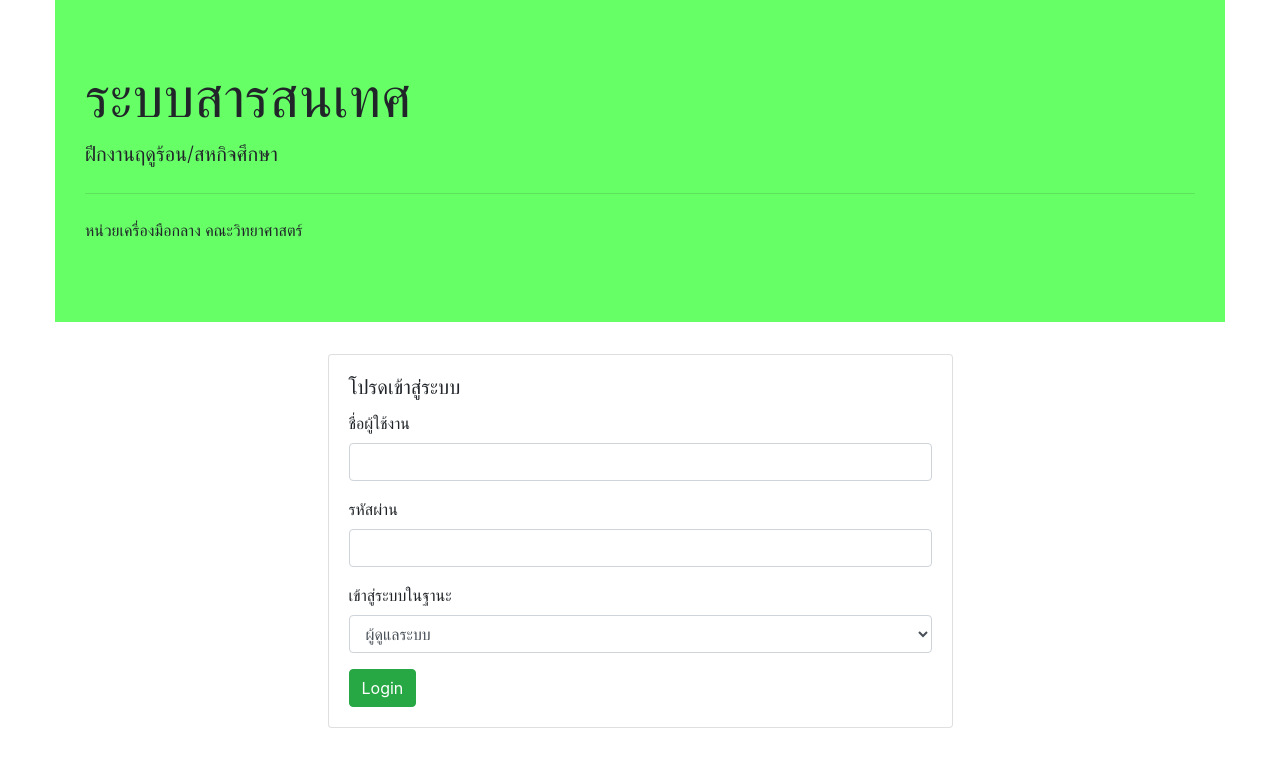
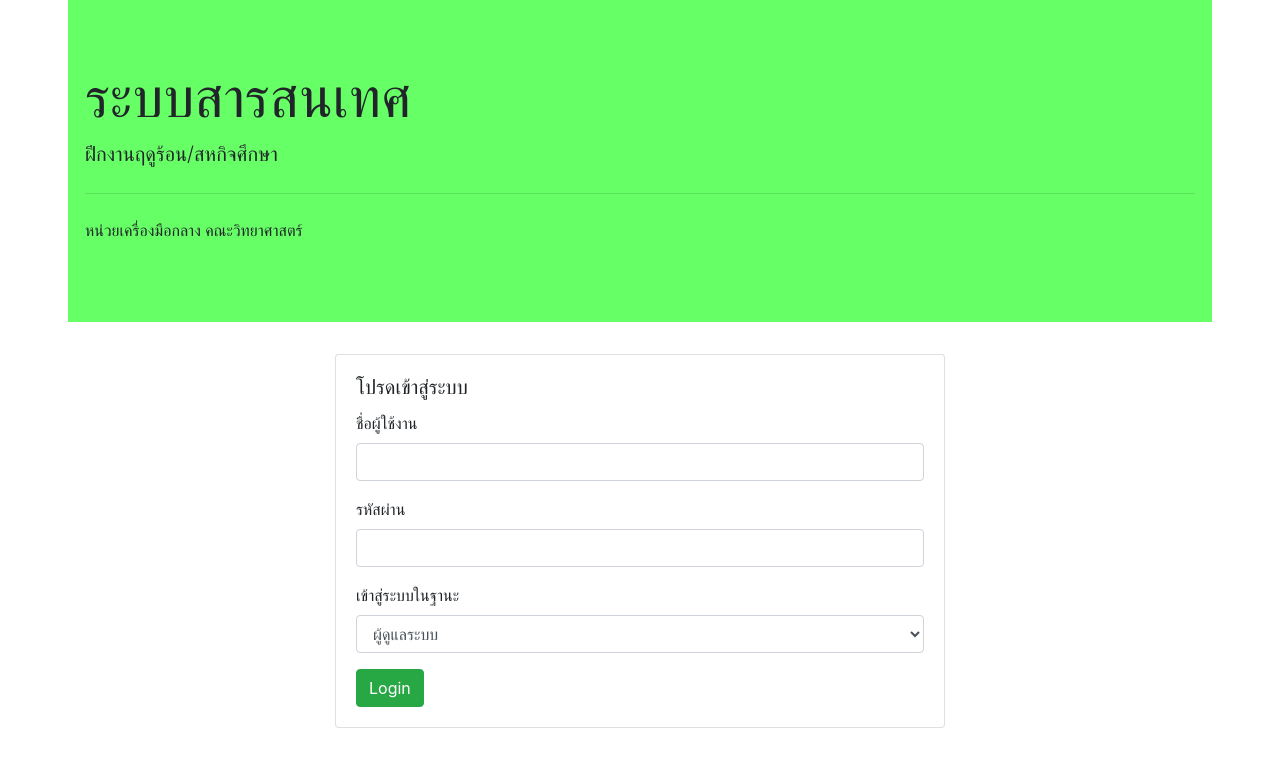
Before and after one commit to NishijiNaito/ced-siacois, a CodeIgniter app: page /database/index.php/main/index in a window 1280 px wide. Shown: the top 767 px of the page. Run offline with CodeIgniter, Linux system fonts and the light colour scheme; some libraries are stand-ins or nearby versions.

Commit message:
[ADD] container-fluid

```diff
--- a/application/views/bottom.php
+++ b/application/views/bottom.php
@@ -1,7 +1,9 @@
 <?php
 defined('BASEPATH') or exit('No direct script access allowed');
 ?>
+
 <!-- Bottom -->
+</div>
 <script src="<?php echo base_url(); ?>asset/js/jquery-3.4.1.slim.min.js"></script>
 <script src="<?php echo base_url(); ?>asset/js/popper.min.js"></script>
 <script src="<?php echo base_url(); ?>asset/js/bootstrap.min.js"></script>
--- a/application/views/header.php
+++ b/application/views/header.php
@@ -8,7 +8,8 @@ defined('BASEPATH') or exit('No direct script access allowed');
 <head>
     <!-- Required meta tags -->
     <meta charset="utf-8">
-    <meta name="viewport" content="width=device-width, initial-scale=1, shrink-to-fit=no">
+    <meta name="viewport" content="width=device-width, initial-scale=1, maximum-scale=1, user-scalable=no">
+    <!--meta name="viewport" content="width=device-width, initial-scale=1, shrink-to-fit=no"-->
     <title>ระบบสารสนเทศนักศึกษาฝึกงานภาคฤดูร้อน / สหกิจศึกษา</title>
     <link rel="stylesheet" href="<?php echo base_url(); ?>/asset/css/bootstrap.min.css">
     <script src="https://unpkg.com/sweetalert/dist/sweetalert.min.js"></script>
--- a/application/views/html_head.php
+++ b/application/views/html_head.php
@@ -1,7 +1,7 @@
 <?php
 defined('BASEPATH') or exit('No direct script access allowed');
 ?>
-
+<div class="container-fluid">
     <!-- Html Head -->
     <div class="row justify-content-center">
         <div class="col-md-11">
```
Lines whose indentation alone changed are shown as unchanged.
